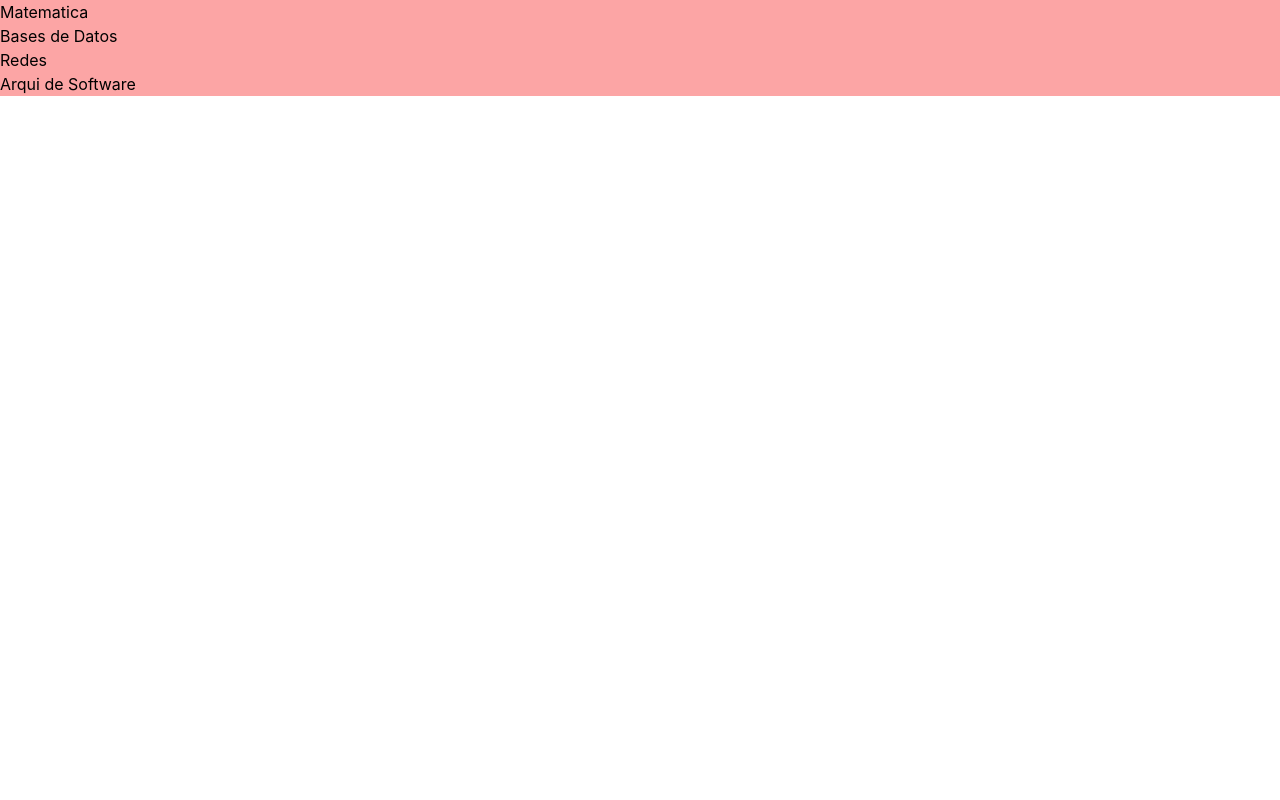
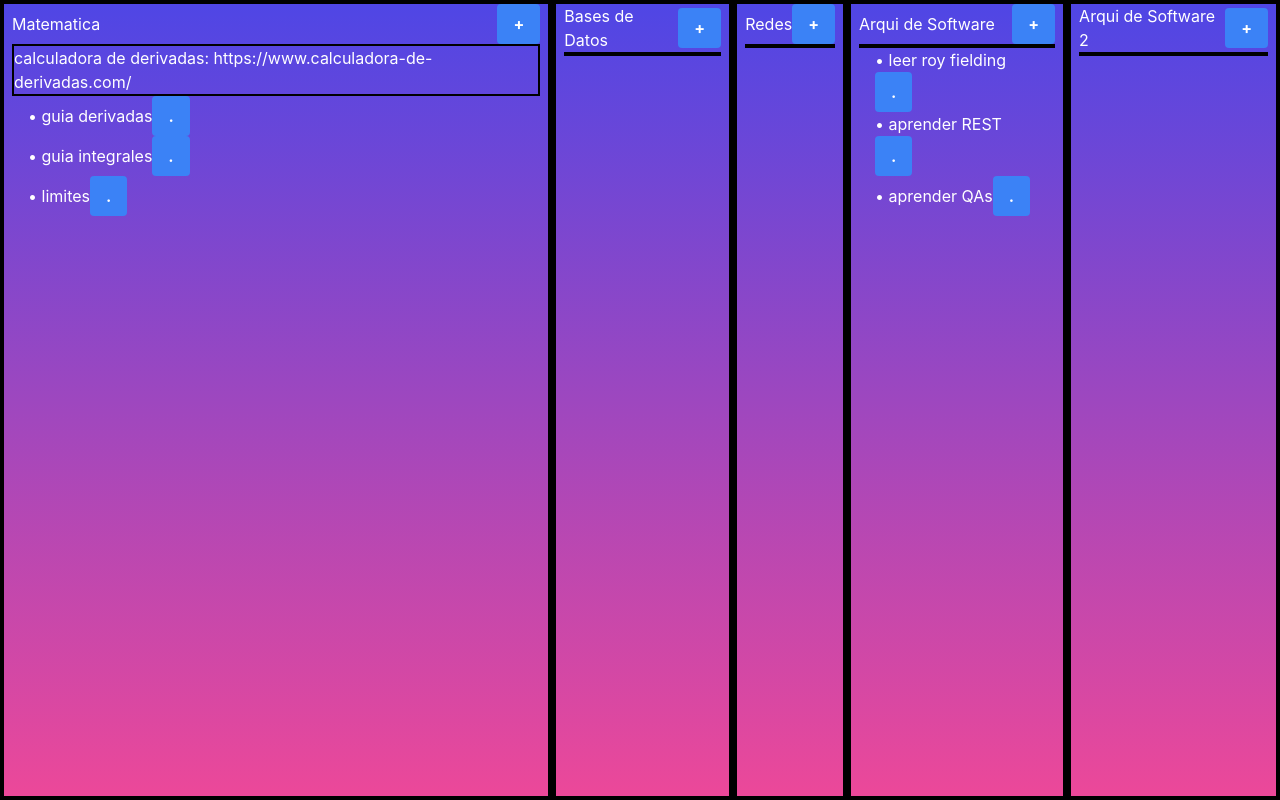
Before and after one commit to Valen1611/MultiTask, a React (Create React App) app: page / in a window 1280 px wide. Built offline with nearby package versions, Linux system fonts and the light colour scheme.

Commit message:
estructura basica de lista de tareas y ejemplo armado

```diff
--- a/src/App.tsx
+++ b/src/App.tsx
@@ -6,11 +6,14 @@ import 'tailwindcss/tailwind.css';
 
 function App() {
   return (
-    <div className="App bg-red-300">
-      <Categoria nombre="Matematica"/>
-      <Categoria nombre="Bases de Datos"/>
-      <Categoria nombre="Redes"/>
-      <Categoria nombre="Arqui de Software"/>
+    <div className="flex flex-col h-screen">
+      <div className='flex flex-row flex-grow'>
+        <Categoria nombre="Matematica" descripcion='calculadora de derivadas: https://www.calculadora-de-derivadas.com/' tareas={["guia derivadas", "guia integrales", "limites"]}/>
+        <Categoria nombre="Bases de Datos"/>
+        <Categoria nombre="Redes"/>
+        <Categoria nombre="Arqui de Software" tareas={["leer roy fielding", "aprender REST", "aprender QAs"]} />
+        <Categoria nombre="Arqui de Software 2"/>
+      </div>
     </div>
   );
 }
--- a/src/components/Categoria.tsx
+++ b/src/components/Categoria.tsx
@@ -1,8 +1,33 @@
 
 function Categoria(props: CategoriaProps) {
     return (
-        <div className="bg-red-300">
-            {props.nombre}
+        <div className="flex flex-col px-2 box-decoration-slice bg-gradient-to-b from-indigo-600 to-pink-500 border-4 border-black text-white">
+
+            <div className="flex justify-between items-center">
+                {props.nombre}
+                <button className="bg-blue-500 hover:bg-blue-700 text-white font-bold py-2 px-4 rounded">+</button>
+            </div>
+
+        <div className="box-decoration-slice border-2 border-black">
+            {props.descripcion}
+        </div>
+
+            <div className="px-4 flex-grow ">
+                <ul>
+                    {props.tareas?.map((tarea, index) => (
+                        <div className="hover:bg-indigo-500">
+                            <li key={index}> • {tarea}
+                            <button className="bg-blue-500 hover:bg-blue-700 text-white font-bold py-2 px-4 rounded"
+                                    onClick={() => {console.log("click en ",tarea)}}
+                                    >.</button>
+                            </li>
+
+                        </div>
+                    ))}
+                </ul>
+
+                </div>
+
       </div>
     );
 }
```
